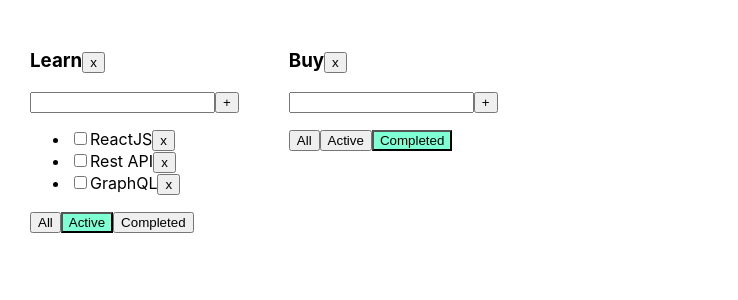
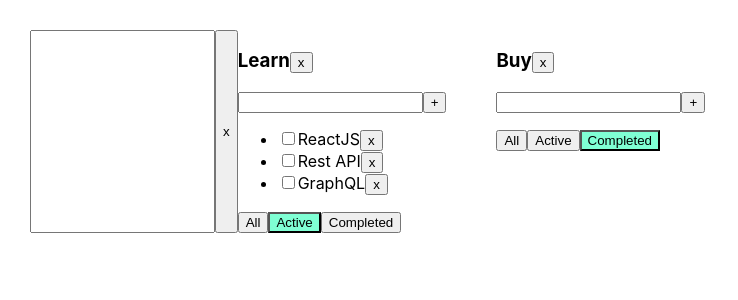
Before and after one commit to APTEMKA-87/ToDoList, a React (Create React App) app: page / in a window 1280 px wide. Shown: the top 300 px of the page, without its empty margins (0-738 px from the left). Built offline with nearby package versions, Linux system fonts and the light colour scheme.

Commit message:
initial commit lesson 6

```diff
--- a/src/App.tsx
+++ b/src/App.tsx
@@ -77,6 +77,7 @@ function App() {
 
     return (
         <div className="App">
+            <input/> <button>x</button>
             {
                 toDoLists.map((tl) => {
 
```
